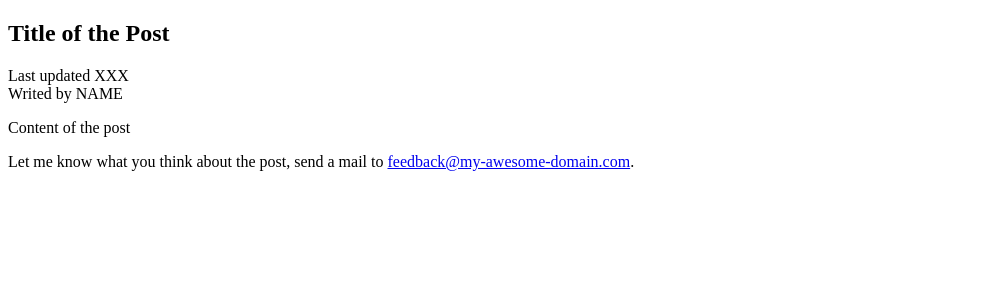
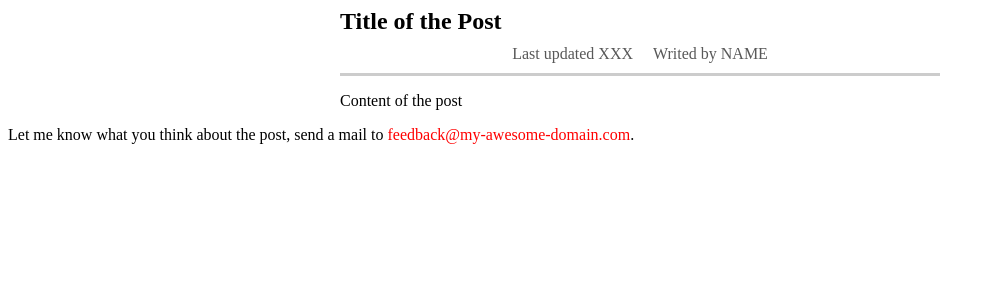
Before and after one commit to newbornfrontender/udemy-nuxt-home-work, a Nuxt app: page /posts/1 in a window 1280 px wide. Shown: the top 300 px of the page, without its empty margins (0-995 px from the left). Built offline with nearby package versions, Linux system fonts and the light colour scheme.

Commit message:
Добавил классы и стили

```diff
--- a/pages/posts/_id/index.vue
+++ b/pages/posts/_id/index.vue
@@ -1,15 +1,15 @@
 <template>
   <div class="single-posts-page">
     <section class="post">
-      <h1>Title of the Post</h1>
+      <h1 class="post-title">Title of the Post</h1>
 
       <div class="post-details">
-        <div>Last updated XXX</div>
+        <div class="post-detail">Last updated XXX</div>
 
-        <div>Writed by NAME</div>
+        <div class="post-detail">Writed by NAME</div>
       </div>
 
-      <p>Content of the post</p>
+      <p class="post-content">Content of the post</p>
     </section>
 
     <section class="post-feedback">
@@ -19,4 +19,55 @@
 </template>
 
 <style scope>
+.single-post-page {
+  padding: 30px;
+  text-align: center;
+  box-sizing: border-box;
+}
+
+.post {
+  width: 100%;
+}
+
+@media (min-width: 768px) {
+  .post {
+    width: 600px;
+    margin: auto;
+  }
+}
+
+.post-title {
+  margin: 0;
+}
+
+.post-details {
+  padding: 10px;
+  box-sizing: border-box;
+  border-bottom: 3px solid #ccc;
+  display: flex;
+  justify-content: center;
+  align-items: center;
+  flex-direction: column;
+}
+
+@media (min-width: 768px) {
+  .post-details {
+    flex-direction: row;
+  }
+}
+
+.post-detail {
+  color: rgb(88, 88, 88);
+  margin: 0 10px;
+}
+
+.post-feedback a {
+  color: red;
+  text-decoration: none;
+}
+
+.post-feedback a:hover,
+.post-feedback a:active {
+  color: salmon;
+}
 </style>
```
